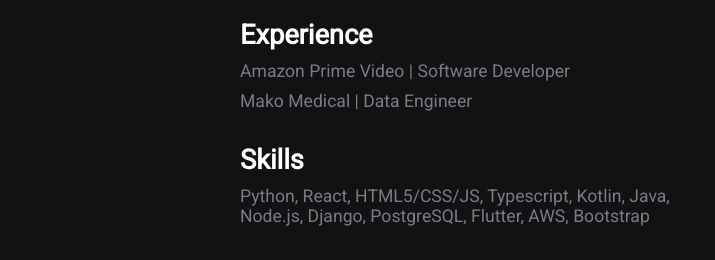
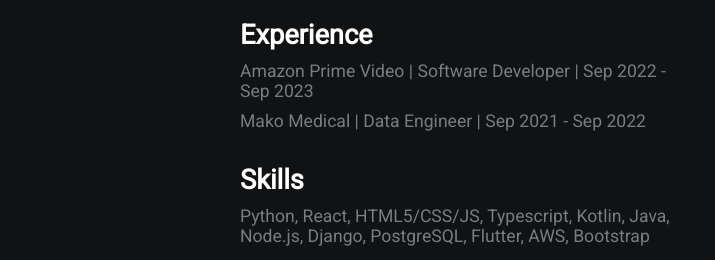
Before and after one commit to harshilshah17/minimalist-portfolio-master, a plain HTML site: page index.html in a window 1280 px wide. Shown: the part 338-598 px from the top of the page, 400-1115 px from the left. Drawn offline with Linux system fonts and the light colour scheme.

Commit message:
Update index.html

```diff
--- a/index.html
+++ b/index.html
@@ -30,9 +30,8 @@
             <h2>About</h2>
             <p>As a Software Engineer at Prime Video & Amazon Studios, I apply my BS in Medical Science from Western University to develop high-volume and low-latency Java applications for prime video sports. I also have experience in dockerizing multiple microservices used by the recommendation API and enabling changes to internal software tools using React and node.js. My core competencies include Node.js, Django, PostgreSQL, Flutter, and AWS.</p>
             <h2>Experience</h2>
-            <p>Amazon Prime Video | Software Developer</p>
-            <p>Mako Medical | Data Engineer</p>
-
+            <p>Amazon Prime Video | Software Developer | Sep 2022 - Sep 2023</p>
+            <p>Mako Medical | Data Engineer | Sep 2021 - Sep 2022</p>
 
             <h2>Skills</h2>
             <p>Python, React, HTML5/CSS/JS, Typescript, Kotlin, Java, Node.js, Django, PostgreSQL, Flutter, AWS, Bootstrap</p>
```
